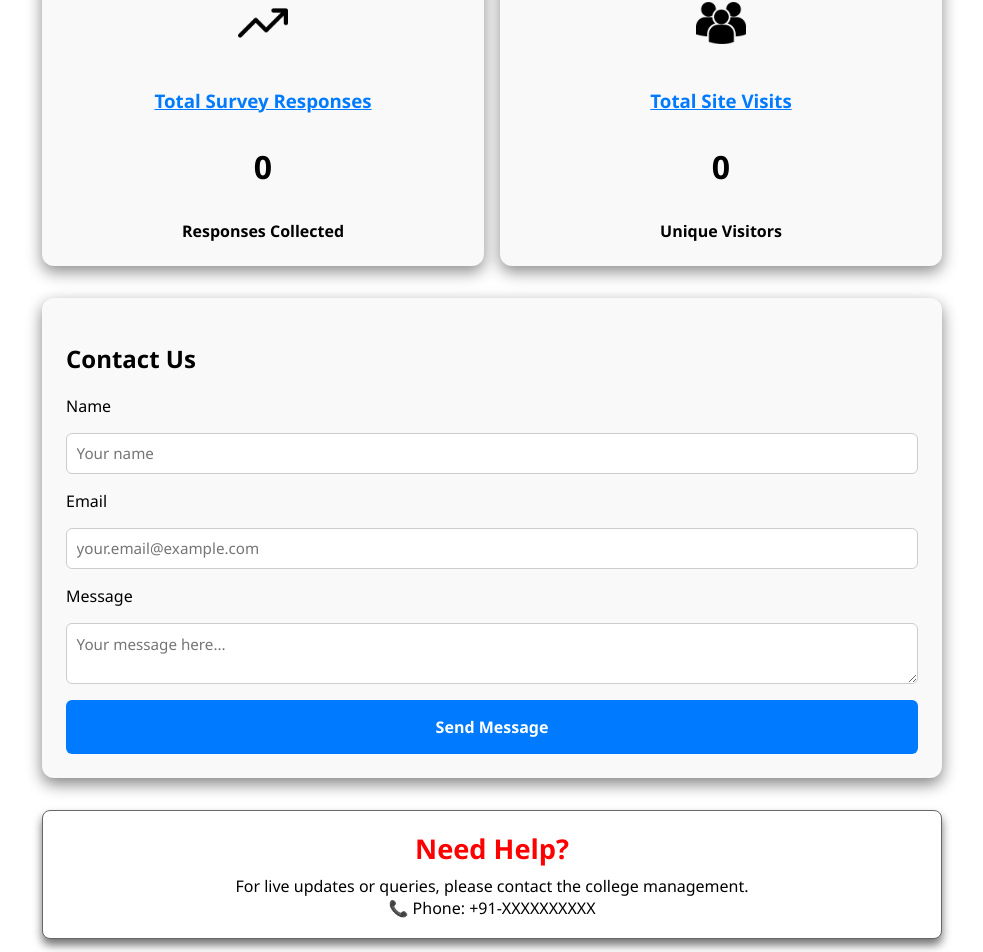
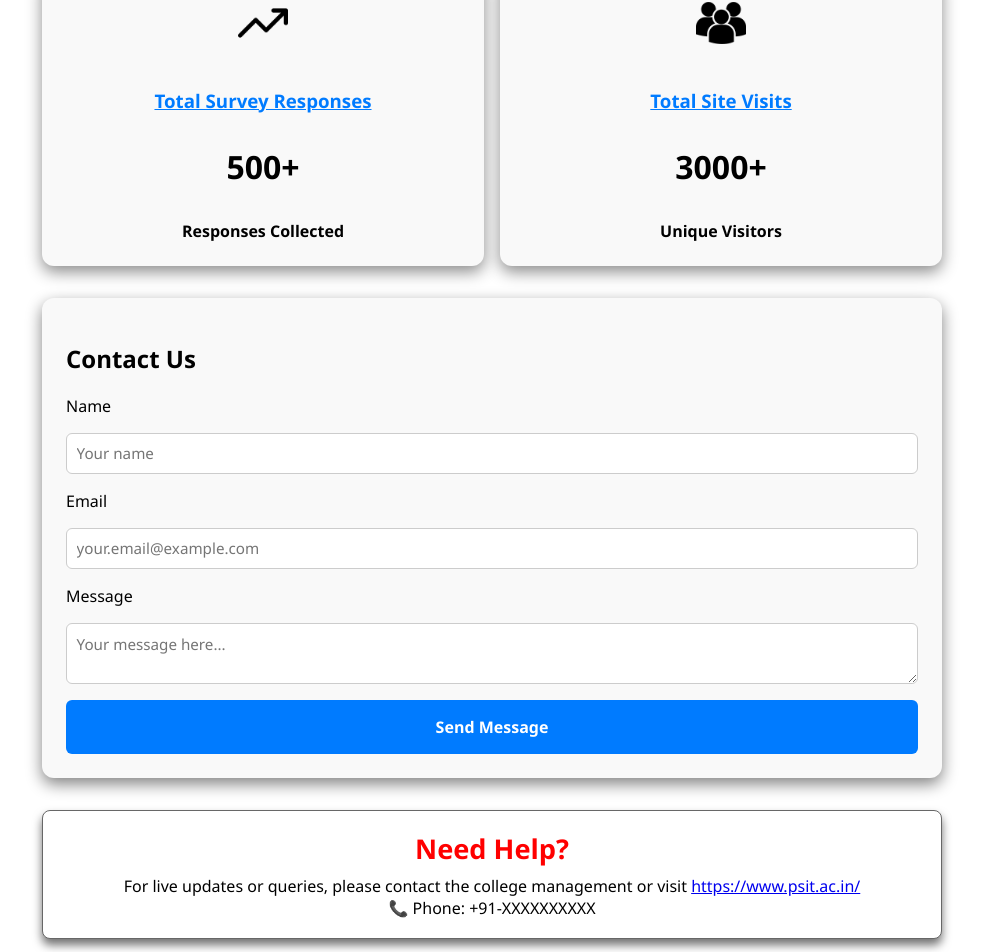
Before and after one commit to jaishree-verma/College_Survey, a React (Vite) app in the folder frontend/: page /about in a window 1280 px wide. Shown: the part 948-1900 px from the top of the page, without its empty margins (148-1131 px from the left). Built offline with nearby package versions, Linux system fonts and the light colour scheme.

Commit message:
changes applied to frontend and backend connection

```diff
--- a/frontend/src/pages/About.jsx
+++ b/frontend/src/pages/About.jsx
@@ -1,91 +1,23 @@
-// import "./About.css";
-
-// export default function About() {
-//   return (
-//     <div className="about-wrapper">
-//       {/* Project name in a box */}
-//       <div className="about-header-box">
-//         <h1 className="about-title">PSIT Major Query Survey
-//         </h1>
-//         <p className="about-subtitle">From handmade surveys to online surveys made by fellow @PSIT-AIML students</p>
-//       </div>
-
-//       {/* About section */}
-//       <div className="about-section">
-//   <h2 style={{color:"black"}}>What is College Survey?</h2>
-//   <p>
-//     PSIT Major College Survey is a platform designed to collect and analyze feedback
-//     from students about campus life - from canteen facilities to cultural activities,
-//     from admission process to placement queries. It helps both students and faculty
-//     understand opinions and improve the college environment.
-//   </p>
-
-//   <ul className="about-points">
-//     <li>Resolve all types of major queries in a structured survey format</li>
-//     <li>Provide clear results for each topic (canteen, hostel, academics, placements)</li>
-//     <li>Enable students to voice concerns anonymously and safely</li>
-//     <li>Help faculty and administration identify areas for improvement</li>
-//     <li>Offer real-time insights into trending issues and feedback</li>
-//   </ul>
-// </div>
-
-
-
-//       <div className="about-section">
-//   <h2 style={{color:"black"}}>How can you use it?</h2>
-//   <p>
-//     Simply navigate to the "Question" page, submit your feedback, and view
-//     real-time results on the "Result" page.
-//   </p>
-
-//   <ul className="about-points">
-//     <li>It’s quick, anonymous, and designed to make your voice heard.</li>
-//     <li>You will get your response in the email.</li>
-//     <li>Survey results are displayed by topic, so you can see how major queries are trending.</li>
-//     <li>Helps identify common concerns across students and faculty.</li>
-//   </ul>
-// </div>
-
-
-//       <div className="about-stats">
-//   <div className="stat-box">
-//     <img src="/up-arrow-icon.png" alt="Survey Responses Icon" className="stat-icon" />
-//     <h3><u>Total Survey Responses</u></h3>
-//     <p className="stat-number">0</p>
-//     <span className="stat-subtext">Responses Collected</span>
-//   </div>
-
-//   <div className="stat-box" >
-//     <img src="/users-icon.png" alt="Site Visitors Icon" className="stat-icon" />
-//     <h3><u>Total Site Visits</u></h3>
-//     <p className="stat-number">0</p>
-//     <span className="stat-subtext">Unique Visitors</span>
-//   </div>
-// </div>
-
-
-//       {/* Contact form */}
-//       <div className="about-contact">
-//         <h2 style={{ color: '#000000ff' }}>Contact Us</h2>
-//         <form className="contact-form">
-//           <label>Name</label>
-//           <input type="text" placeholder="Your name" required />
-
-//           <label>Email</label>
-//           <input type="email" placeholder="your.email@example.com" required />
-
-//           <label>Message</label>
-//           <textarea placeholder="Your message here..." required />
-
-//           <button type="submit" style={{ color: "white" }}>Send Message</button>
-//         </form>
-//       </div>
-//     </div>
-//   );
-// }
-import React, { useState } from "react";
+import React, { useState, useEffect } from "react";
 import axios from "axios";
 import "./About.css";
+
+// 🔹 Hook for animated numbers
+function useAnimatedNumber(target, duration = 2000) {
+  const [value, setValue] = useState(0);
+  useEffect(() => {
+    let start = 0;
+    let diff = target - start;
+    let startTime = performance.now();
+    const step = (now) => {
+      let progress = Math.min((now - startTime) / duration, 1);
+      setValue(Math.floor(start + diff * progress));
+      if (progress < 1) requestAnimationFrame(step);
+    };
+    requestAnimationFrame(step);
+  }, [target]);
+  return value;
+}
 
 export default function About() {
   // Contact form state
@@ -94,6 +26,10 @@ export default function About() {
   const [messageText, setMessageText] = useState("");
   const [status, setStatus] = useState("");
   const [processing, setProcessing] = useState(false);
+
+  // 🔹 Animated counters (fixed target 1000)
+  const surveyResponses = useAnimatedNumber(500);
+  const siteVisits = useAnimatedNumber(3000);
 
   const handleSubmit = async (e) => {
     e.preventDefault();
@@ -159,18 +95,19 @@ export default function About() {
         </ul>
       </div>
 
+      {/* 🔹 Animated Stats */}
       <div className="about-stats">
         <div className="stat-box">
           <img src="/up-arrow-icon.png" alt="Survey Responses Icon" className="stat-icon" />
           <h3><u>Total Survey Responses</u></h3>
-          <p className="stat-number">0</p>
+          <p className="stat-number">{surveyResponses}+</p>
           <span className="stat-subtext">Responses Collected</span>
         </div>
 
         <div className="stat-box">
           <img src="/users-icon.png" alt="Site Visitors Icon" className="stat-icon" />
           <h3><u>Total Site Visits</u></h3>
-          <p className="stat-number">0</p>
+          <p className="stat-number">{siteVisits}+</p>
           <span className="stat-subtext">Unique Visitors</span>
         </div>
       </div>
@@ -218,14 +155,20 @@ export default function About() {
         {/* Final backend response */}
         {status && <p className="contact-message">{status}</p>}
       </div>
+
       <div className="update-box">
   <h3>Need Help?</h3>
   <p>
-    For live updates or queries, please contact the college management.
+    For live updates or queries, please contact the college management or visit{" "}
+    <a href="https://www.psit.ac.in/" target="_blank" rel="noopener noreferrer">
+      https://www.psit.ac.in/
+    </a>
+
     <br />
     📞 Phone: +91-XXXXXXXXXX
   </p>
 </div>
+
     </div>
   );
 }
--- a/frontend/src/pages/ResultPage.css
+++ b/frontend/src/pages/ResultPage.css
@@ -199,7 +199,7 @@
 .live-banner {
   background: linear-gradient(90deg, #007bff, #00c6ff);
   color: white;
-  padding: 0.6rem;
+  padding: 0.3rem;
   text-align: center;
   font-weight: bold;
   border-radius: 6px;
@@ -208,7 +208,7 @@
   justify-content: center;
   align-items: center;
   gap: 1rem;
-  margin-top: -1rem;
+  margin-top: -2rem;
 }
 
 .update-btn {
--- a/frontend/src/pages/ResultPage.jsx
+++ b/frontend/src/pages/ResultPage.jsx
@@ -374,10 +374,10 @@ export default function ResultPage() {
 
       <h1 className="result-title">Response Live Results</h1>
      <div className="live-banner">
-        🔄 Auto-updating every 2 seconds
-        <button className="update-btn" onClick={updateStats}>
+        🔄 Auto-updating in every 2 seconds
+        {/* <button className="update-btn" onClick={updateStats}>
           Update Now
-        </button>
+        </button> */}
       </div>
       {/* 🔹 Live Update Banner + Button */}
 
@@ -394,7 +394,7 @@ export default function ResultPage() {
           <p><strong>Campus Queries:</strong> {animatedCampus}+</p>
           <p><strong>Total Queries:</strong> {animatedTotal}+</p>
           <br />
-          <p><i>For every new query recieved, Results automatically updates in every 2 seconds, or click the button to refresh instantly.</i></p>
+          <p><i>For every new query recieved, Results automatically updates in every 2 seconds.</i></p>
         </div>
 
         <div className="pie-container">
```
